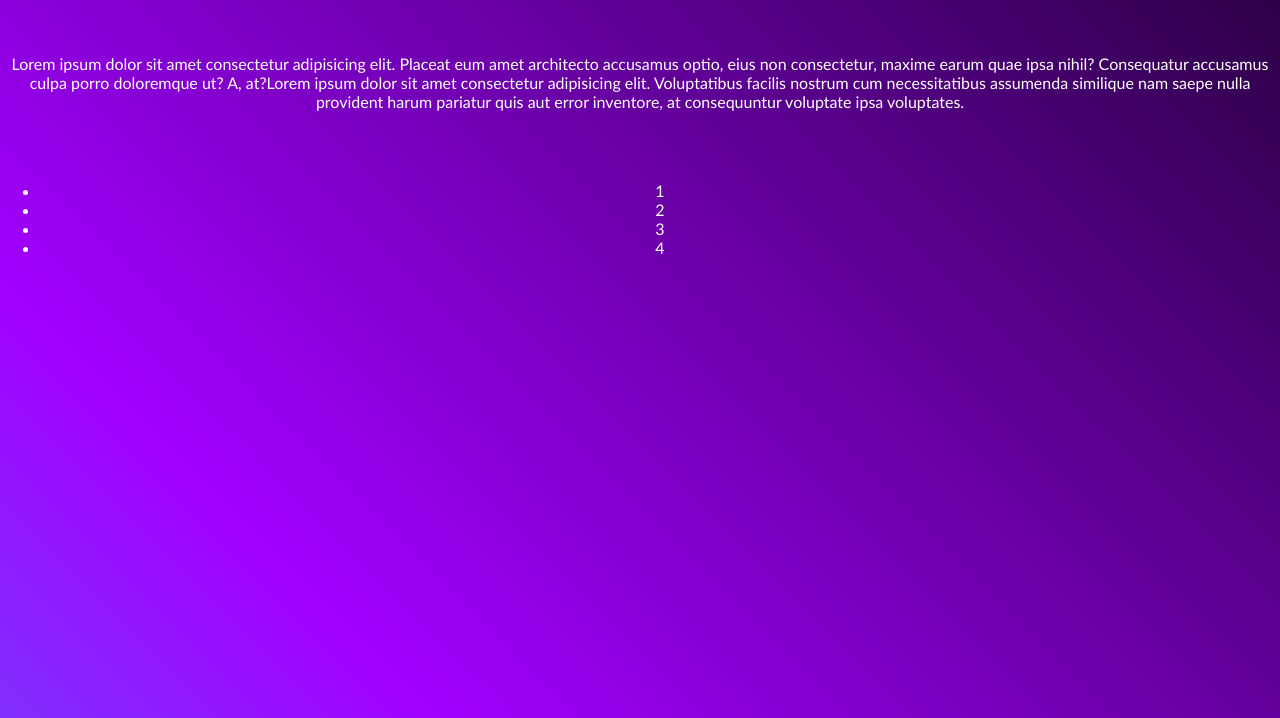
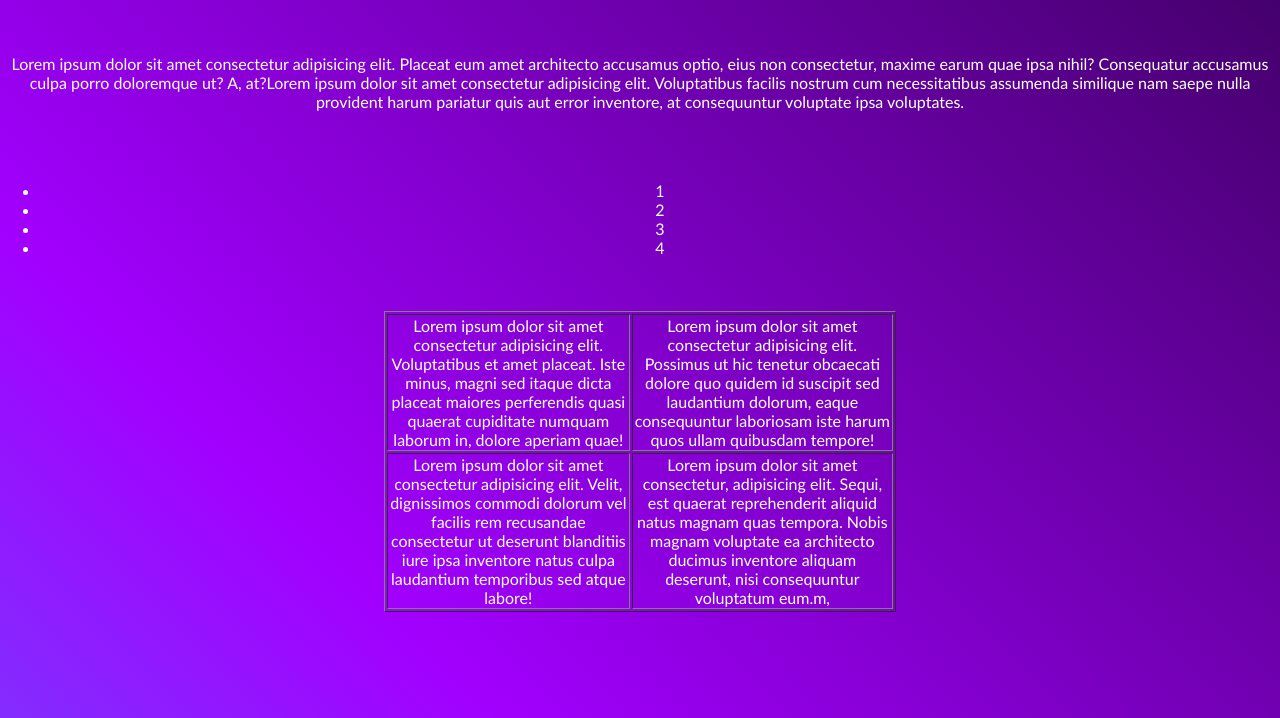
Before and after one commit to Valentyn11/Proyecto1, a plain HTML site: page index.html in a window 1280 px wide. Shown: the part 82-800 px from the top of the page. Drawn offline with Linux system fonts and the light colour scheme.

Commit message:
Cambios Cambios Cambios

```diff
--- a/css/estilos.css
+++ b/css/estilos.css
@@ -20,3 +20,6 @@ body{
     50%{background-position: 100% 50%;}
     100%{background-position: 0 50%;}
 }
+table{
+    margin: auto;
+}
--- a/index.html
+++ b/index.html
@@ -17,6 +17,17 @@
         <li>3</li>
         <li>4</li>
     </ul>
+    <br><br>
+    <table border="1" width="40%">
+        <tr>
+            <td>Lorem ipsum dolor sit amet consectetur adipisicing elit. Voluptatibus et amet placeat. Iste minus, magni sed itaque dicta placeat maiores perferendis quasi quaerat cupiditate numquam laborum in, dolore aperiam quae!</td>
+            <td>Lorem ipsum dolor sit amet consectetur adipisicing elit. Possimus ut hic tenetur obcaecati dolore quo quidem id suscipit sed laudantium dolorum, eaque consequuntur laboriosam iste harum quos ullam quibusdam tempore!</td>
+        </tr>
+        <tr>
+            <td>Lorem ipsum dolor sit amet consectetur adipisicing elit. Velit, dignissimos commodi dolorum vel facilis rem recusandae consectetur ut deserunt blanditiis iure ipsa inventore natus culpa laudantium temporibus sed atque labore!</td>
+            <td>Lorem ipsum dolor sit amet consectetur, adipisicing elit. Sequi, est quaerat reprehenderit aliquid natus magnam quas tempora. Nobis magnam voluptate ea architecto ducimus inventore aliquam deserunt, nisi consequuntur voluptatum eum.m,</td>
+        </tr>
+    </table>
 </body>
 <script src="js/codejs.js"></script>
 </html>
```
